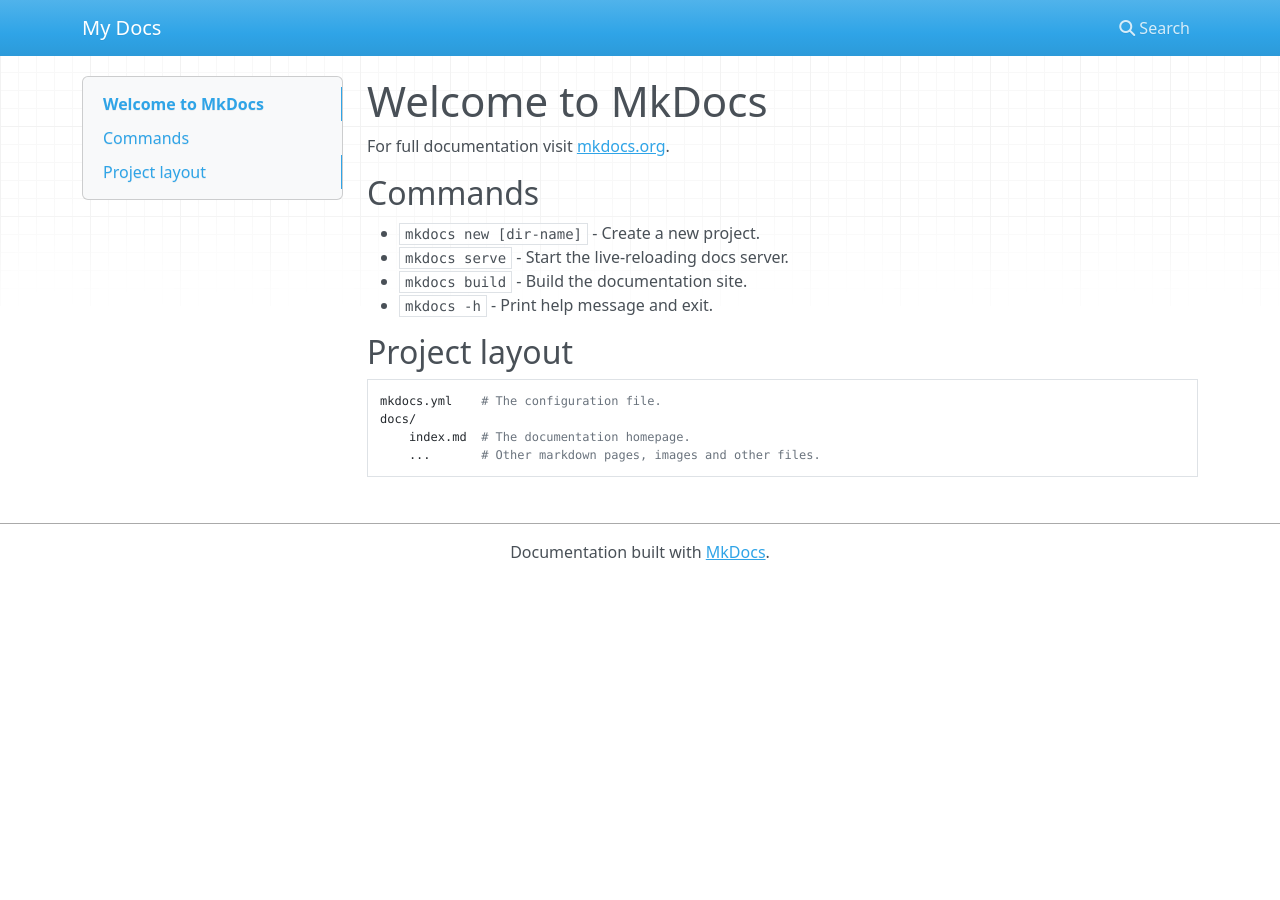
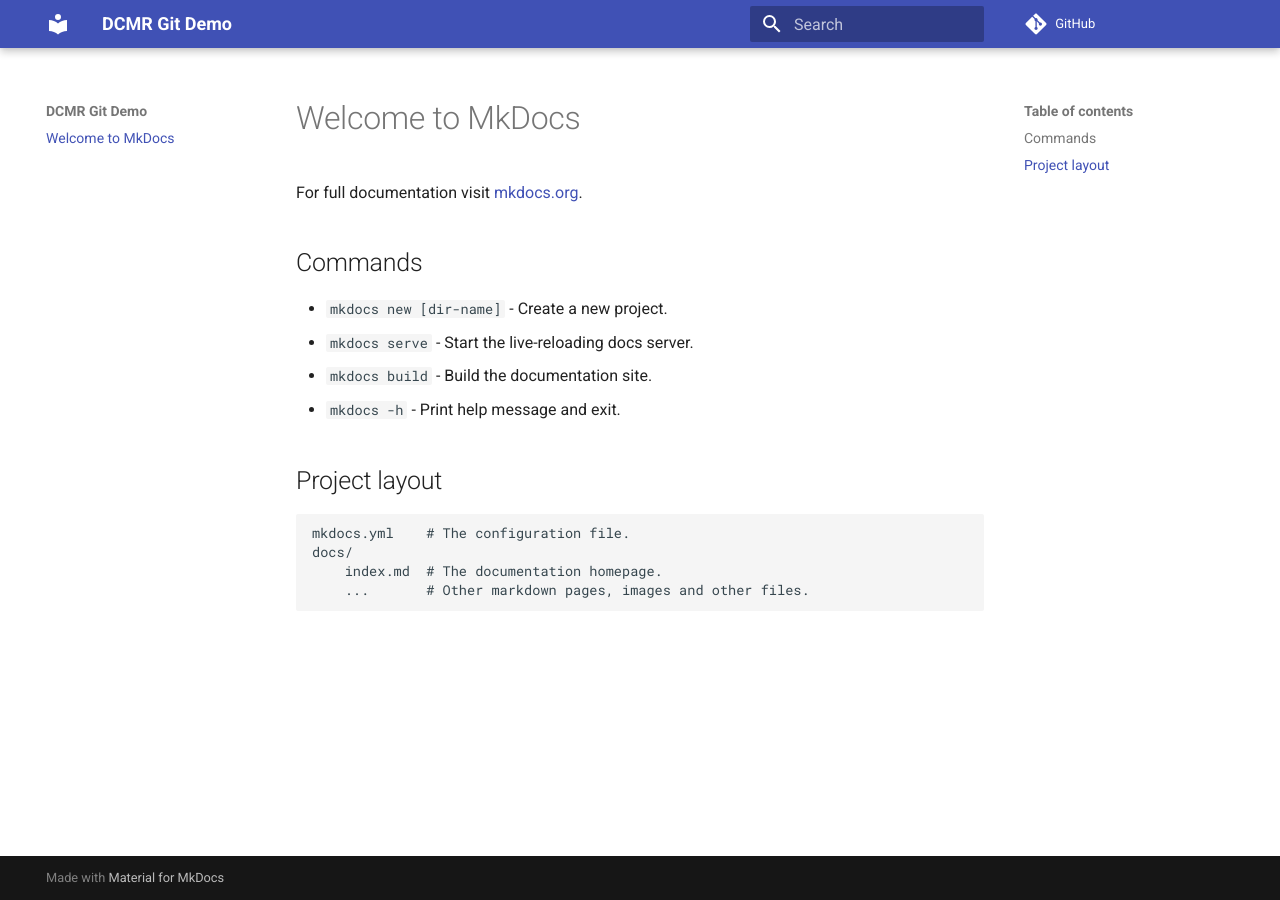
Before and after one commit to nielshjansen/dcmr-git-demo, an MkDocs documentation site: the page built from docs/index.md, in a window 1280 px wide. Built offline with MkDocs 1.6.1 and Material for MkDocs 9.7.7, drawn with Linux system fonts in a browser that asks for light colours; nearby versions of some CDN libraries; comment, search, counter and statistics services are not loaded.

Commit message:
Configure Material for Mkdocs
- Configure site name
- Configure repo url
- Configure theme
- Configure navigation

```diff
--- a/mkdocs.yml
+++ b/mkdocs.yml
@@ -1 +1,9 @@
-site_name: My Docs
+site_name: DCMR Git Demo
+
+repo_url: https://github.com/nielshjansen/dcmr-git-demo
+
+theme:
+  name: material
+
+nav:
+  - 'index.md'
```
